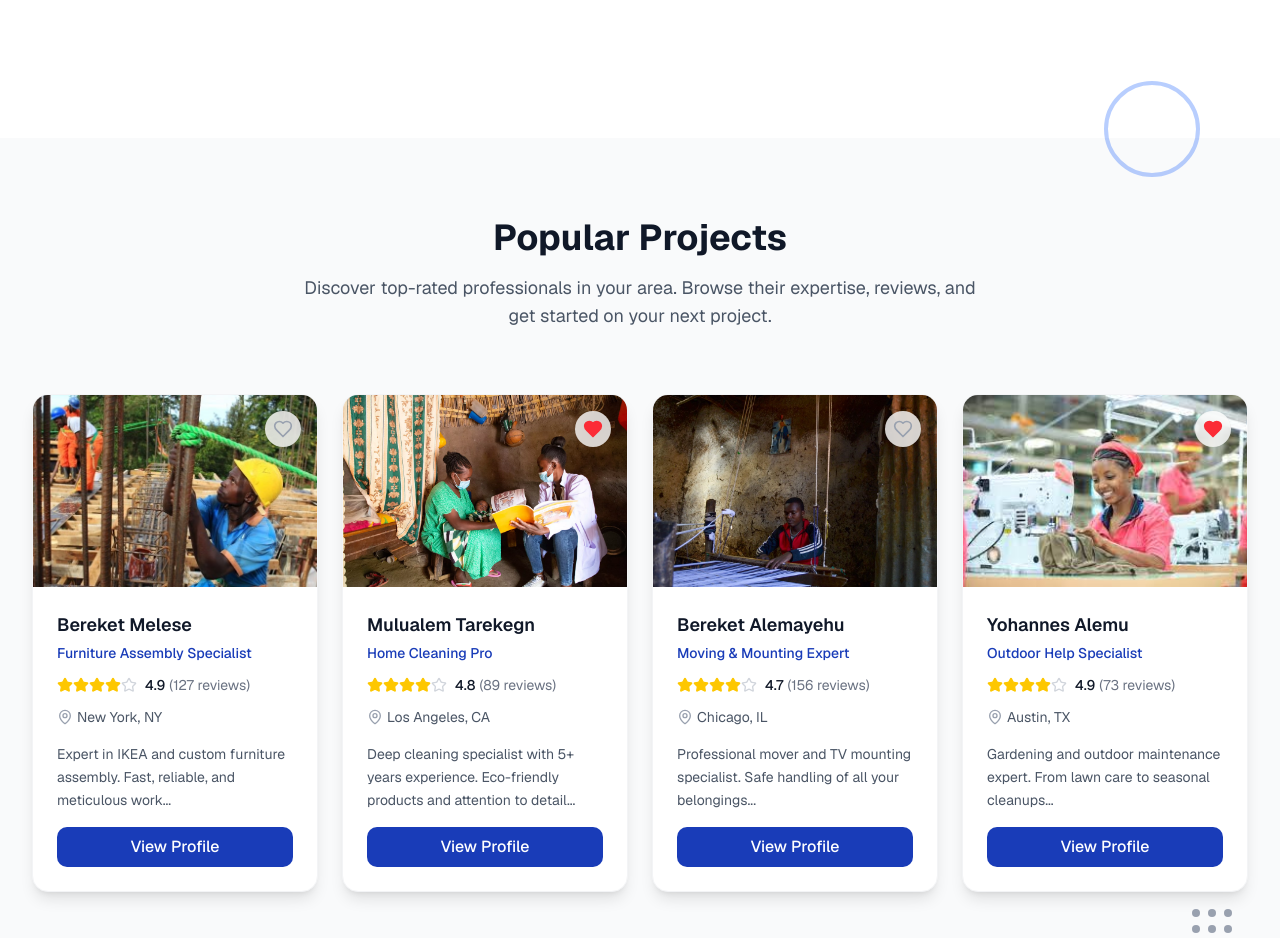
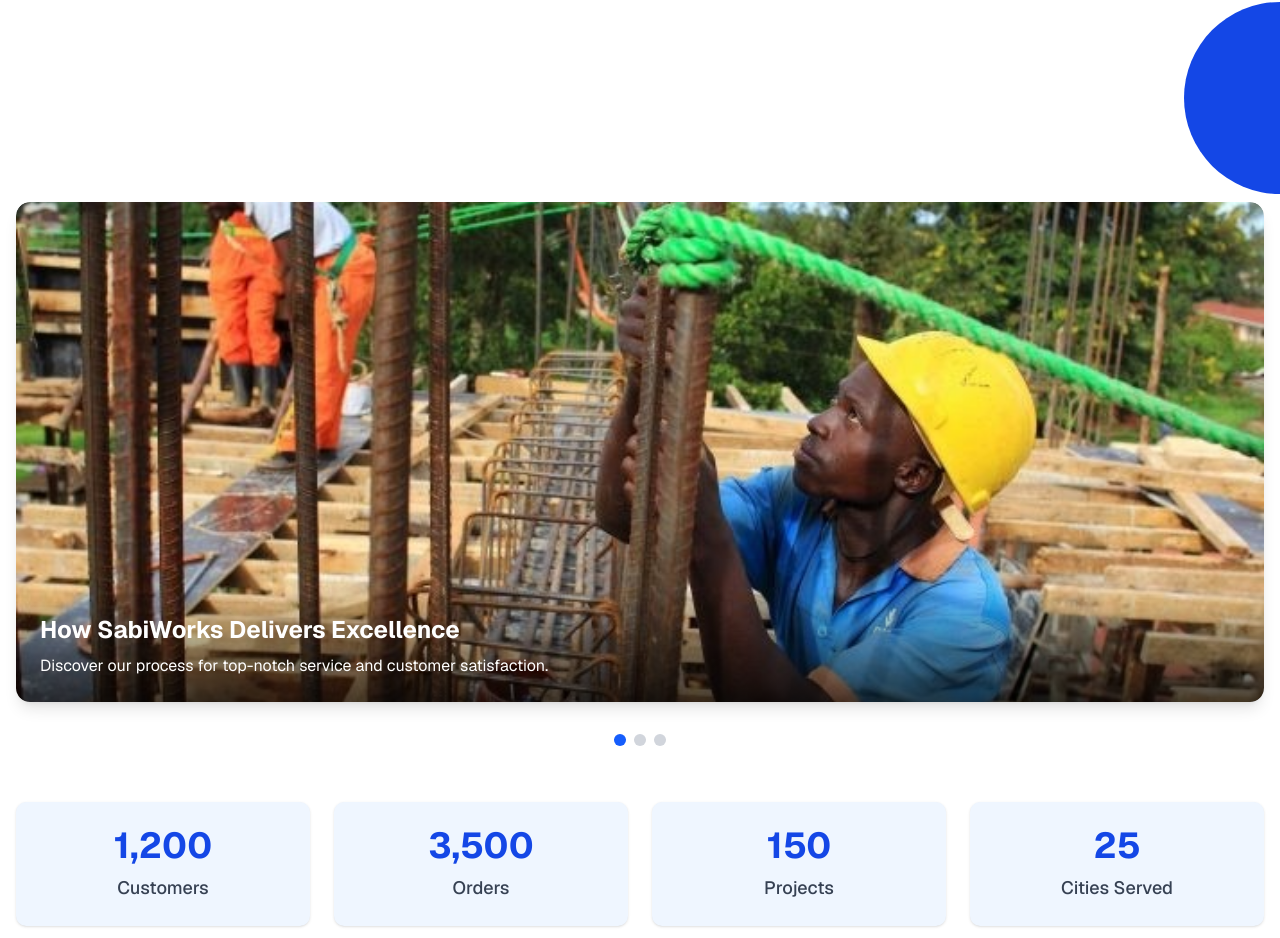
Before and after one commit to SabiWorks/sabi_works_website, a Next.js app: page / in a window 1280 px wide. Shown: the part 786-1724 px from the top of the page. Built offline with nearby package versions, Linux system fonts and the light colour scheme.

Commit message:
fixing some issues

```diff
--- a/app/page.tsx
+++ b/app/page.tsx
@@ -7,6 +7,7 @@ import { PopularProjects } from "@/components/sections/PopularProjects";
 import { Footer } from "@/components/layout/Footer";
 import { categories, assemblyTypes } from "@/lib/constants";
 import { HowItWorks } from "@/components/sections/HowItWorks";
+import { BlogCarouselWithCounters } from "@/components/sections/BlogCarouselWithCounters";
 
 export default function Home() {
   const [activeCategory, setActiveCategory] = useState("assembly");
@@ -43,6 +44,8 @@ export default function Home() {
           categories={categories}
           assemblyTypes={assemblyTypes}
         />
+
+        <BlogCarouselWithCounters />
 
         <PopularProjects />
 
--- /dev/null
+++ b/components/sections/BlogCarouselWithCounters.tsx
@@ -0,0 +1,108 @@
+"use client";
+import { useState, useEffect } from "react";
+import Image from "next/image";
+
+const blogs = [
+  {
+    title: "How SabiWorks Delivers Excellence",
+    image: "/images/11.jpg",
+    description:
+      "Discover our process for top-notch service and customer satisfaction.",
+  },
+  {
+    title: "Customer Success Stories",
+    image: "/images/12.jpg",
+    description: "Read how our customers achieved their goals with SabiWorks.",
+  },
+  {
+    title: "Tips for Efficient Assembly",
+    image: "/images/13.jpg",
+    description: "Expert advice for smooth and quick furniture assembly.",
+  },
+];
+
+const counters = [
+  { label: "Customers", value: 1200 },
+  { label: "Orders", value: 3500 },
+  { label: "Projects", value: 150 },
+  { label: "Cities Served", value: 25 },
+];
+
+export function BlogCarouselWithCounters() {
+  const [current, setCurrent] = useState(0);
+  useEffect(() => {
+    const timer = setInterval(() => {
+      setCurrent((prev) => (prev + 1) % blogs.length);
+    }, 8000);
+    return () => clearInterval(timer);
+  }, []);
+
+  return (
+    <section className="relative py-16 bg-white">
+      <div className="absolute -bottom-90 md:-bottom-60 left-0 w-32 h-32 sm:w-48 sm:h-48 md:w-64 md:h-64 lg:w-48 lg:h-48 bg-blue-800 rounded-full -translate-x-1/2 -translate-y-1/2 hover:opacity-30 transition-all duration-500"></div>
+      <div className="absolute top-30 md:-top-10 right-0 w-24 h-24 sm:w-36 sm:h-36 md:w-48 md:h-48 lg:w-48 lg:h-48 bg-blue-700 rounded-full translate-x-1/2 -translate-y-1/2 hover:opacity-25 transition-all duration-700"></div>
+
+      <div className="container mx-auto px-4">
+        {/* Carousel */}
+        <div className="flex flex-col items-center">
+          <div className="relative w-full max-w-7xl h-64 md:h-[500px] rounded-xl overflow-hidden shadow-lg mb-8">
+            {blogs.map((blog, idx) => (
+              <div
+                key={blog.title}
+                className={`absolute inset-0 transition-opacity duration-700 ${
+                  current === idx ? "opacity-100 z-10" : "opacity-0 z-0"
+                }`}
+              >
+                <Image
+                  src={blog.image}
+                  alt={blog.title}
+                  fill
+                  className="object-cover rounded-xl"
+                  priority={current === idx}
+                />
+                <div className="absolute bottom-0 left-0 right-0 bg-linear-to-t from-black/70 to-transparent p-6 text-white">
+                  <h3 className="text-2xl font-bold mb-2">{blog.title}</h3>
+                  <p className="text-base">{blog.description}</p>
+                </div>
+              </div>
+            ))}
+            {/* Timer Bar */}
+            <div
+              className="absolute bottom-0 left-0 h-1 bg-blue-500 transition-all duration-1000"
+              style={{ width: `${((Date.now() / 4000) % 1) * 100}%` }}
+            />
+          </div>
+          {/* Carousel Controls */}
+          <div className="flex gap-2 mb-6">
+            {blogs.map((_, idx) => (
+              <button
+                key={idx}
+                className={`w-3 h-3 rounded-full ${
+                  current === idx ? "bg-blue-600" : "bg-gray-300"
+                }`}
+                onClick={() => setCurrent(idx)}
+                aria-label={`Go to slide ${idx + 1}`}
+              />
+            ))}
+          </div>
+        </div>
+        {/* Counters */}
+        <div className="grid grid-cols-2 md:grid-cols-4 gap-6 mt-8">
+          {counters.map((counter) => (
+            <div
+              key={counter.label}
+              className="bg-blue-50 rounded-lg p-6 flex flex-col items-center shadow"
+            >
+              <span className="text-3xl md:text-4xl font-bold text-blue-700">
+                {counter.value.toLocaleString()}
+              </span>
+              <span className="mt-2 text-lg text-gray-700 font-medium">
+                {counter.label}
+              </span>
+            </div>
+          ))}
+        </div>
+      </div>
+    </section>
+  );
+}
```
